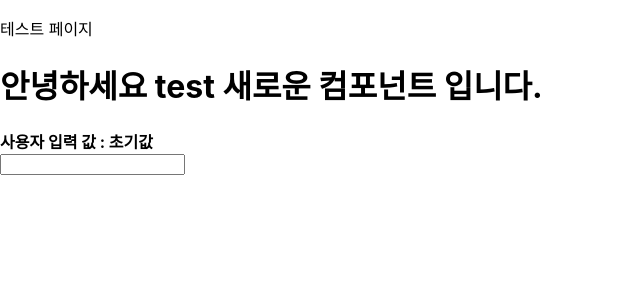
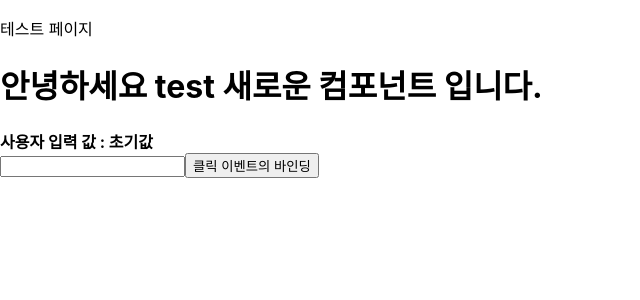
Before and after one commit to skymill2000/insure_fintech_20210726, a React (Create React App) app in the folder insure_react/insure/: page / in a window 1280 px wide. Shown: the top 300 px of the page, without its empty margins (0-640 px from the left). Built offline with nearby package versions, Linux system fonts and the light colour scheme.

Commit message:
클릭이벤트 바인딩

```diff
--- a/insure_react/insure/src/App.js
+++ b/insure_react/insure/src/App.js
@@ -18,6 +18,10 @@ function App() {
     setUserInput(value);
   };
 
+  const clickButton = () => {
+    console.log("사용자가 버튼을 클릭했습니다.");
+  };
+
   return (
     <div>
       <Header title="테스트 페이지"></Header>
@@ -25,6 +29,7 @@ function App() {
       <b> 사용자 입력 값 : {userInput}</b>
       <br />
       <input onChange={inputChange}></input>
+      <button onClick={clickButton}>클릭 이벤트의 바인딩</button>
     </div>
   );
 }
```
